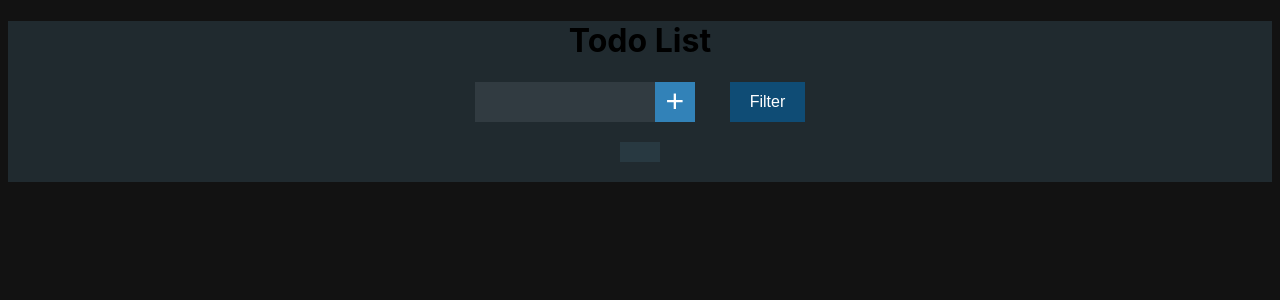
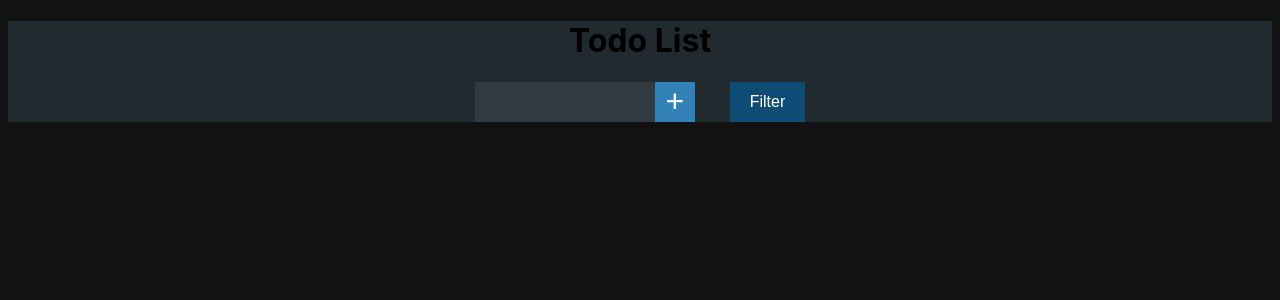
Before and after one commit to Arpana-Sitoula/todo-app, a React (Vite) app: page / in a window 1280 px wide. Shown: the top 300 px of the page. Built offline with nearby package versions, Linux system fonts and the light colour scheme.

Commit message:
input add handled

```diff
--- a/src/components/AddTodo.jsx
+++ b/src/components/AddTodo.jsx
@@ -7,7 +7,7 @@ const AddTodo = ({inputs, setInput, setTodos,setFilter,editing}) => {
 
     const handleAdd = (e) =>{
         e.preventDefault();
-        if(inputs.len>1){
+
         setTodos((prev)=>{
             return[
                 ...prev,
@@ -17,10 +17,8 @@ const AddTodo = ({inputs, setInput, setTodos,setFilter,editing}) => {
                     complete:false
                 }
             ]
-        });}
-        else{
-            return;
-        }
+        });
+
         setInput("");
     }
 
--- a/src/components/List.jsx
+++ b/src/components/List.jsx
@@ -1,5 +1,5 @@
 import React, { useEffect } from 'react'
-import { set } from 'react-hook-form';
+
 
 
 
--- a/src/styles/components/_list.scss
+++ b/src/styles/components/_list.scss
@@ -12,7 +12,7 @@
 .incomplete{
     @extend .transparent_input;
 }
-.list{
+.item{
     margin: 20px 0px;
     background-color: $--dark-ternery;
     padding: 10px 20px;
```
